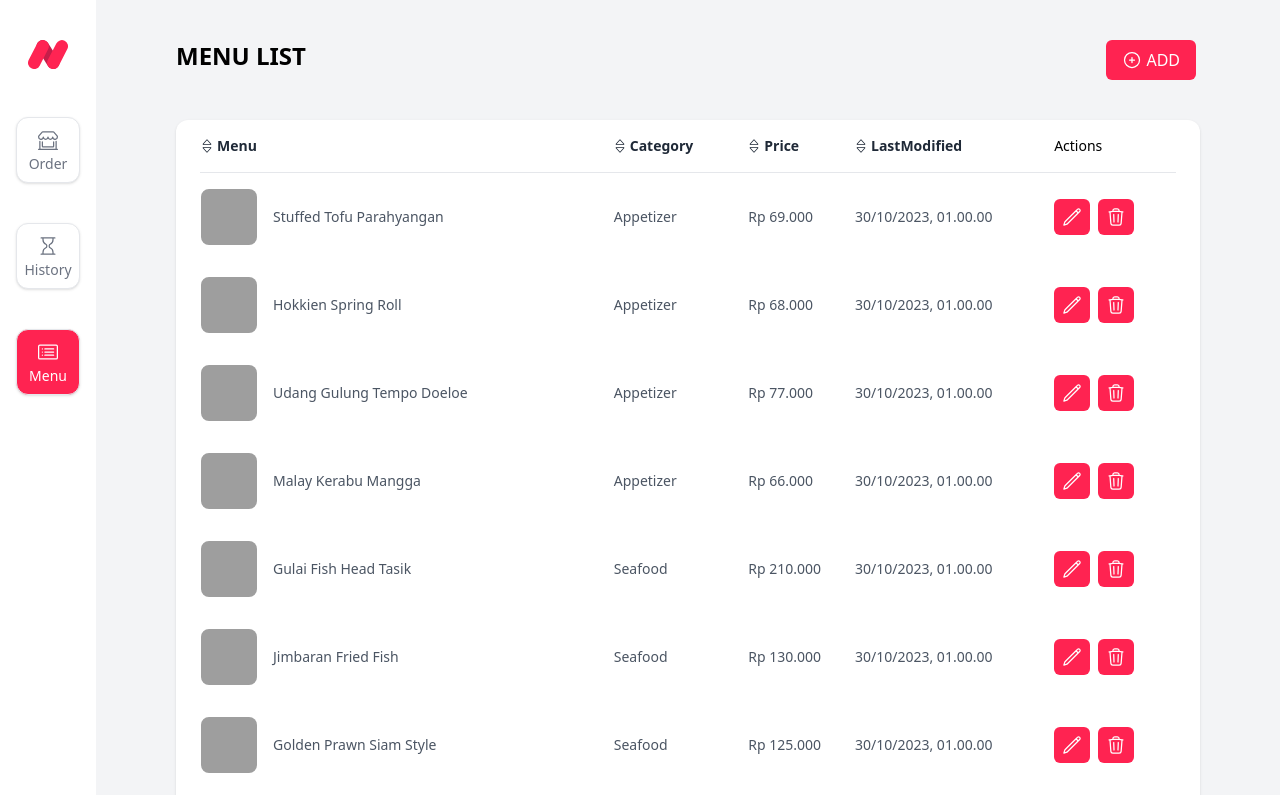
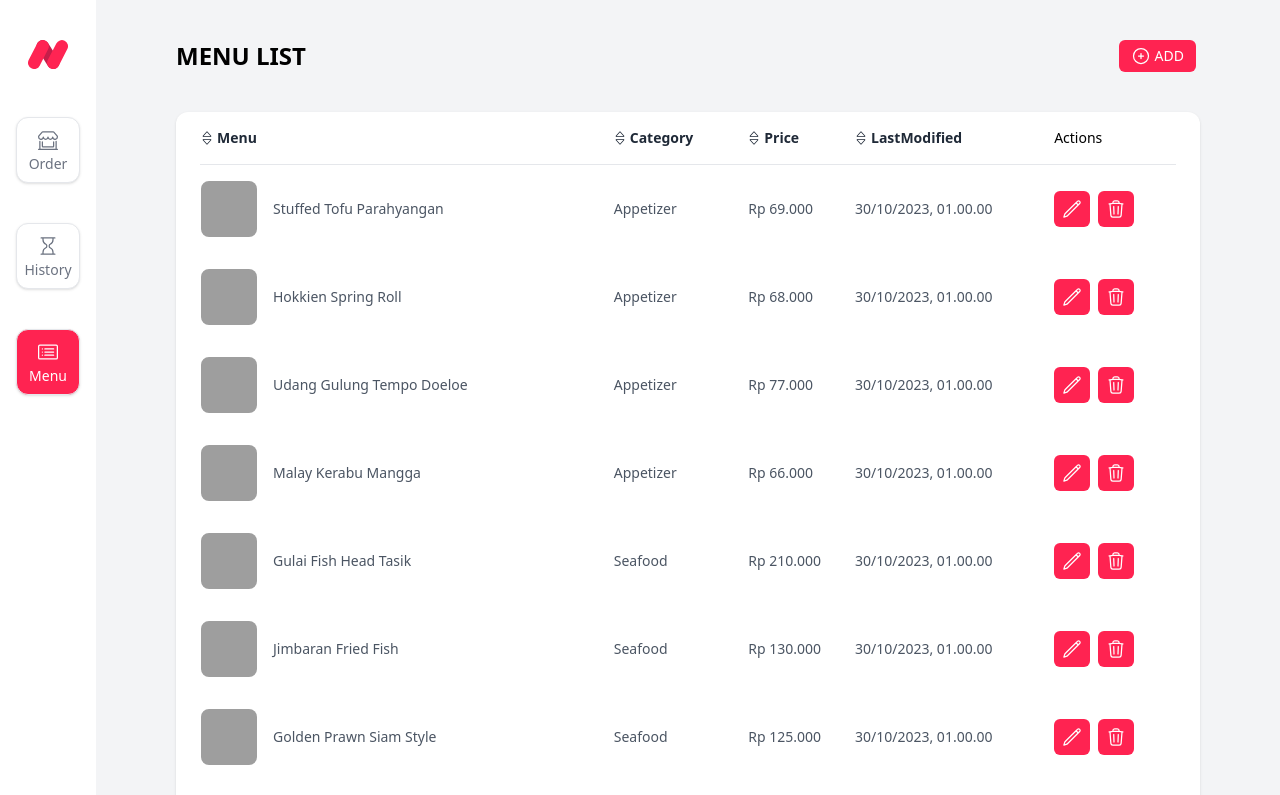
Before and after one commit to ryno-andryano/nusa, a React (Vite) app: page /menu-list in a window 1280 px wide. Shown: the top 795 px of the page. Built offline with nearby package versions, Linux system fonts and the light colour scheme; data requests are answered from the project's data file; grey boxes are pictures that could not be loaded.

Commit message:
feat: loading animation

```diff
--- a/src/pages/History/index.jsx
+++ b/src/pages/History/index.jsx
@@ -3,10 +3,14 @@ import useSWR from "swr";
 import axios from "axios";
 import Transaction from "./Transaction";
 import SortHeader from "./SortHeader";
+import { BounceLoader } from "react-spinners";
 
 function History() {
   const getHistory = (url) => axios.get(url).then((res) => res.data);
-  const { data } = useSWR("http://localhost:3000/transactions", getHistory);
+  const { data, isLoading, error } = useSWR(
+    "http://localhost:3000/transactions",
+    getHistory,
+  );
 
   const [sortDate, setSortDate] = useState(false);
   const [sortPrice, setSortPrice] = useState("");
@@ -23,7 +27,7 @@ function History() {
   };
 
   const sortTransactions = (sortType) => {
-    data.sort((a, b) => {
+    [...data].sort((a, b) => {
       if (sortType === "price") {
         const lowPrice = parseFloat(a.totalPrice) - parseFloat(b.totalPrice);
         const highPrice = parseFloat(b.totalPrice) - parseFloat(a.totalPrice);
@@ -41,9 +45,11 @@ function History() {
   };
 
   return (
-    <section className="p-10 xl:px-20">
+    <div className="flex min-h-screen">
+      <section className="w-full p-10 xl:px-20">
         <h1 className="text-2xl font-bold uppercase">Transaction History</h1>
 
+        {!error && !isLoading ? (
           <div className="mt-10 rounded-xl bg-white px-6 shadow">
             <table className="w-full">
               <thead className="border-b">
@@ -66,18 +72,26 @@ function History() {
                     onClick={handleSortClick}
                   />
 
-              <td className="py-4 text-sm font-medium text-gray-500">Action</td>
+                  <td className="py-4 text-sm font-medium text-gray-500">
+                    Action
+                  </td>
                 </tr>
               </thead>
 
               <tbody className="bg-white lg:border-gray-300">
-            {data?.map((transaction) => (
+                {[...data].map((transaction) => (
                   <Transaction key={transaction.id} transaction={transaction} />
                 ))}
               </tbody>
             </table>
           </div>
+        ) : (
+          <div className="flex h-full w-full items-center justify-center">
+            <BounceLoader color="#FF2351" size={100} speedMultiplier={1.2} />
+          </div>
+        )}
       </section>
+    </div>
   );
 }
 
--- a/src/pages/HistoryDetail/index.jsx
+++ b/src/pages/HistoryDetail/index.jsx
@@ -2,12 +2,13 @@ import axios from "axios";
 import { useParams } from "react-router-dom";
 import useSWR from "swr";
 import { formatCurrency, formatDate } from "../../utility/format.js";
+import { BounceLoader } from "react-spinners";
 
 function HistoryDetail() {
   const { id } = useParams();
 
   const getHistoryDetail = (url) => axios.get(url).then((res) => res.data);
-  const { data } = useSWR(
+  const { data, isLoading, error } = useSWR(
     `http://localhost:3000/transactions/${id}`,
     getHistoryDetail,
   );
@@ -17,11 +18,14 @@ function HistoryDetail() {
       <section className="w-full p-10 xl:px-20">
         <div className="flex items-center justify-between">
           <h1 className="text-2xl font-bold uppercase">Transaction Detail</h1>
-          <span className="text-gray-500">{formatDate(data?.time)}</span>
+          {data?.time ? (
+            <span className="text-gray-500">{formatDate(data.time)}</span>
+          ) : null}
         </div>
 
-        <span>ID: {data?.id}</span>
+        {data?.id ? <span>ID: {data.id}</span> : null}
 
+        {!isLoading && !error ? (
           <div className="mt-4 rounded-xl bg-white px-6 shadow">
             {data?.items.map((item) => (
               <div
@@ -50,6 +54,11 @@ function HistoryDetail() {
               </div>
             ))}
           </div>
+        ) : (
+          <div className="flex h-full w-full items-center justify-center">
+            <BounceLoader color="#FF2351" size={100} speedMultiplier={1.2} />
+          </div>
+        )}
       </section>
 
       <section className="sticky top-0 flex h-screen w-[400px] flex-none flex-col justify-between gap-8 bg-white p-10">
--- a/src/pages/Menu/index.jsx
+++ b/src/pages/Menu/index.jsx
@@ -5,10 +5,14 @@ import RowMenu from "./RowMenu";
 import FormModal from "./FormModal.jsx";
 import { useState } from "react";
 import DeleteModal from "./DeleteModal.jsx";
+import { BounceLoader } from "react-spinners";
 
 function Menu() {
   const getMenuList = (url) => axios.get(url).then((res) => res.data);
-  const { data, mutate } = useSWR("http://localhost:3000/menus", getMenuList);
+  const { data, mutate, isLoading, error } = useSWR(
+    "http://localhost:3000/menus",
+    getMenuList,
+  );
 
   const [sortMenu, setSortMenu] = useState("");
   const [sortCategory, setSortCategory] = useState("");
@@ -65,7 +69,7 @@ function Menu() {
   };
 
   const sortTransactions = (sortType) => {
-    data.sort((a, b) => {
+    [...data].sort((a, b) => {
       if (sortType === "menu") {
         const menuAsc = a.name < b.name ? -1 : 1;
         const menuDesc = a.name > b.name ? -1 : 1;
@@ -94,12 +98,13 @@ function Menu() {
 
   return (
     <>
-      <section className="p-10 xl:px-20">
+      <div className="flex min-h-screen">
+        <section className="w-full p-10 xl:px-20">
           <div className="flex justify-between">
             <h1 className="text-2xl font-bold uppercase">Menu List</h1>
             {/* Add Button */}
             <button
-            className="mx-1 flex items-center rounded-md bg-[#FF2351] px-4 py-2 text-white hover:bg-[#e81e48]"
+              className="mx-1 flex h-8 items-center rounded-md bg-[#FF2351] px-3 py-2 text-sm text-white hover:bg-[#e81e48]"
               onClick={handleAddButtonClick}
             >
               <svg
@@ -120,6 +125,7 @@ function Menu() {
             </button>
           </div>
 
+          {!error && !isLoading ? (
             <div className="mt-10 rounded-xl bg-white px-6 shadow">
               <table className="w-full">
                 <thead className="border-b">
@@ -157,7 +163,7 @@ function Menu() {
                 </thead>
 
                 <tbody className="bg-white lg:border-gray-300">
-              {data?.map((menu) => (
+                  {[...data].map((menu) => (
                     <RowMenu
                       key={menu.id}
                       menu={menu}
@@ -168,7 +174,13 @@ function Menu() {
                 </tbody>
               </table>
             </div>
+          ) : (
+            <div className="flex h-full w-full items-center justify-center">
+              <BounceLoader color="#FF2351" size={100} speedMultiplier={1.2} />
+            </div>
+          )}
         </section>
+      </div>
 
       <FormModal
         onClose={handleCloseFormModal}
--- a/src/pages/Order/index.jsx
+++ b/src/pages/Order/index.jsx
@@ -8,6 +8,7 @@ import { formatCurrency } from "../../utility/format.js";
 import MenuItem from "./MenuItem.jsx";
 import CartItem from "./CartItem.jsx";
 import CategoryFilter from "./CategoryFilter.jsx";
+import { BounceLoader } from "react-spinners";
 
 function Order() {
   const [menus, setMenus] = useState([]);
@@ -140,7 +141,9 @@ function Order() {
             </div>
           </>
         ) : (
-          <p>Loading...</p>
+          <div className="flex h-full w-full items-center justify-center">
+            <BounceLoader color="#FF2351" size={100} speedMultiplier={1.2} />
+          </div>
         )}
       </section>
 
```
Lines whose indentation alone changed are shown as unchanged.
